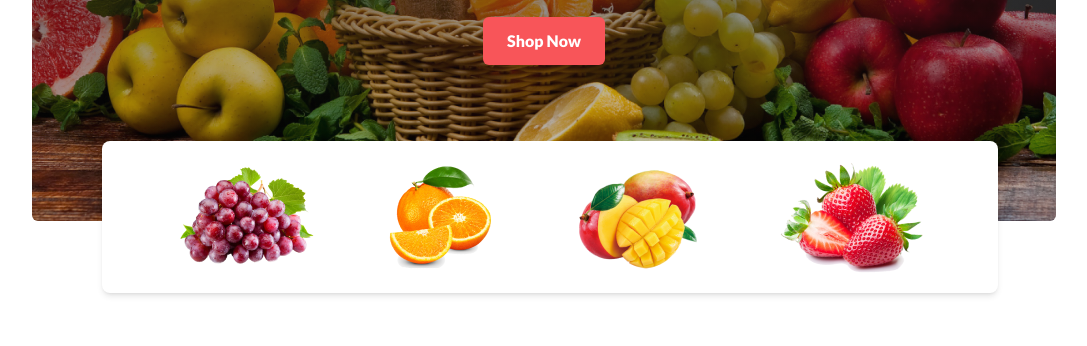
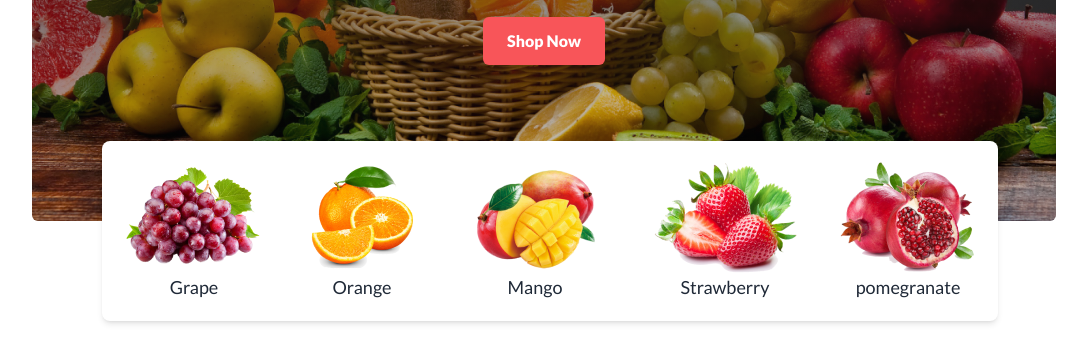
Before and after one commit to Shahadat-BD/BBA3-Fruits-Brust-Assignment, a plain HTML site: page index.html in a window 1280 px wide. Shown: the part 439-785 px from the top of the page, without its empty margins (96-1183 px from the left). Drawn offline with nearby package versions, Linux system fonts and the light colour scheme.

Commit message:
some added name of positiong fruit part

```diff
--- a/index.html
+++ b/index.html
@@ -110,11 +110,27 @@
               </section>
                <!-- fruits positioning start here.it's a bonus part -->
                <div class="lg:block hidden">
-                <div class="flex justify-center gap-16 bg-[#fff] shadow-md w-[70%] m-auto rounded-lg py-5 -mt-20 ml-[70px] absolute ">
-                    <img src="./images/fruit1.png" alt="" srcset="">
-                    <img src="./images/fruit2.png" alt="" srcset="">
-                    <img src="./images/fruit3.png" alt="" srcset="">
+                <div class="flex justify-center gap-10 bg-[#fff] shadow-md w-[70%] m-auto rounded-lg py-5 -mt-20 ml-[70px] absolute ">
+                    <div>
+                      <img src="./images/fruit1.png" alt="" srcset="">
+                      <p class="text-lg font-medium text-center">Grape</p>
+                    </div>
+                    <div>
+                      <img src="./images/fruit2.png" alt="" srcset="">
+                      <p class="text-lg font-medium text-center">Orange</p>
+                    </div>
+                    <div>
+                      <img src="./images/fruit3.png" alt="" srcset="">
+                      <p class="text-lg font-medium text-center">Mango</p>
+                    </div>
+                   <div>
                     <img src="./images/fruit4.png" alt="" srcset="">
+                    <p class="text-lg font-medium text-center">Strawberry</p>
+                   </div>
+                   <div>
+                    <img src="./images/fruit5.png" alt="" srcset="">
+                    <p class="text-lg font-medium text-center">pomegranate</p>
+                   </div>
                </div>
                </div>
         </header>
```
